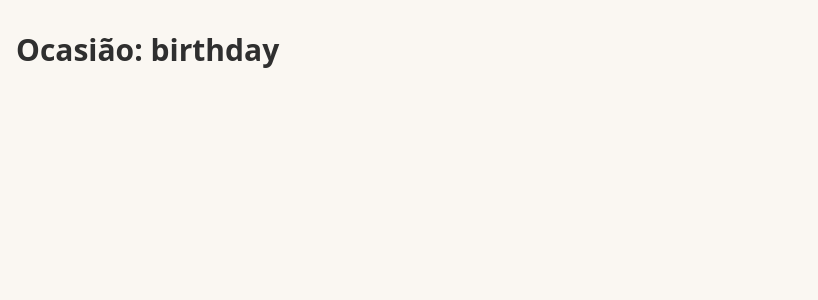
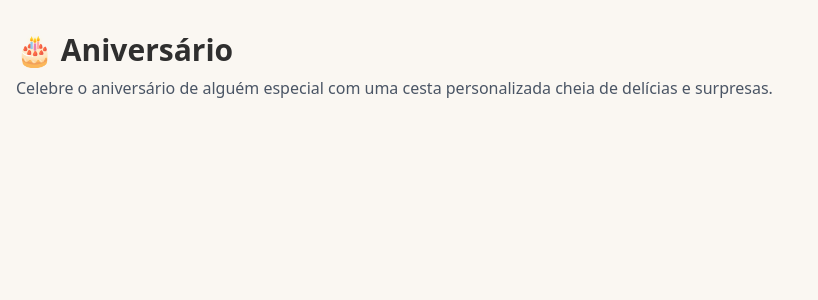
Before and after one commit to bertiGrazi/projetocestasdacica, a Next.js app: page /occasions/birthday in a window 1280 px wide. Shown: the top 300 px of the page, without its empty margins (0-818 px from the left). Built offline with nearby package versions, Linux system fonts and the light colour scheme; a web font is replaced by a local one.

Commit message:
feat: add dynamic occasion page

```diff
--- a/src/app/occasions/[slug]/page.tsx
+++ b/src/app/occasions/[slug]/page.tsx
@@ -1,3 +1,5 @@
+import { occasions } from "@/src/data/occasions";
+
 type OccassionsPageProps = {
   params: Promise<{
     slug: string;
@@ -7,11 +9,29 @@ type OccassionsPageProps = {
 export default async function OccassionsPage({ params }: OccassionsPageProps) {
   const { slug } = await params;
 
+  const occasion = occasions.find(
+    (occasion) => occasion.id === slug
+  );
+
+  if (!occasion) {
+    return (
+      <main className="min-h-screen px-4 py-8">
+        <h1 className="text-3xl font-bold">Ocasião não encontrada</h1>
+        <p className="mt-2 text-gray-600">
+          A ocasião que você está procurando não foi encontrada.
+        </p>
+      </main>
+    )
+  }
+
   return (
     <main className="min-h-screen px-4 py-8">
       <h1 className="text-3xl font-bold">
-        Ocasião: {slug}
+        {occasion?.emoji} {occasion?.title}
       </h1>
+      <p className="mt-2 text-gray-600">
+        {occasion?.description}
+      </p>
     </main>
   )
 }
--- a/src/data/occasions.ts
+++ b/src/data/occasions.ts
@@ -3,30 +3,36 @@ export const occasions = [
     id: "birthday",
     title: "Aniversário",
     emoji: "🎂",
+    description: "Celebre o aniversário de alguém especial com uma cesta personalizada cheia de delícias e surpresas.",
   },
   {
     id: "valentines-day",
     title: "Dia dos Namorados",
     emoji: "❤️",
+     description: "Mostre seu amor com uma cesta cheia de chocolates, flores e surpresas especiais.",
   },
   {
     id: "mothers-day",
     title: "Dia das Mães",
     emoji: "🌷",
+    description: "",
   },
   {
     id: "breakfast",
     title: "Café da Manhã",
     emoji: "☕️",
+    description: "Comece o dia com uma cesta cheia de delícias para um café da manhã perfeito.",
   },
   {
     id: "friendship",
     title: "Amizade",
     emoji: "🤍",
+    description: "Celebre a amizade com uma cesta cheia de surpresas e momentos especiais.",
   },
   {
     id: "custom",
     title: "Personalizada",
     emoji: "🎁",
+    description: "Cesta personalizada para qualquer ocasião especial.",
   },
 ];
```
